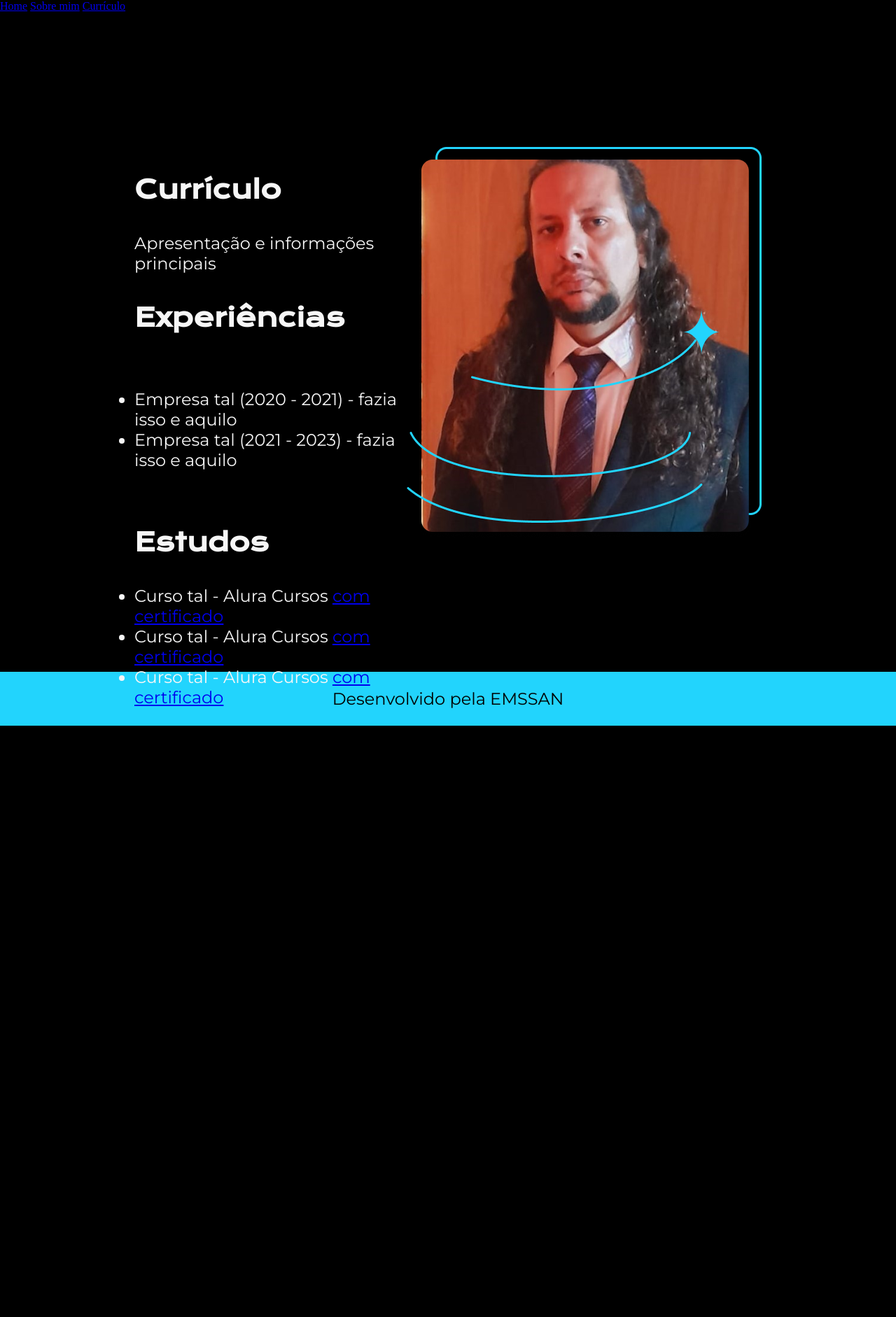
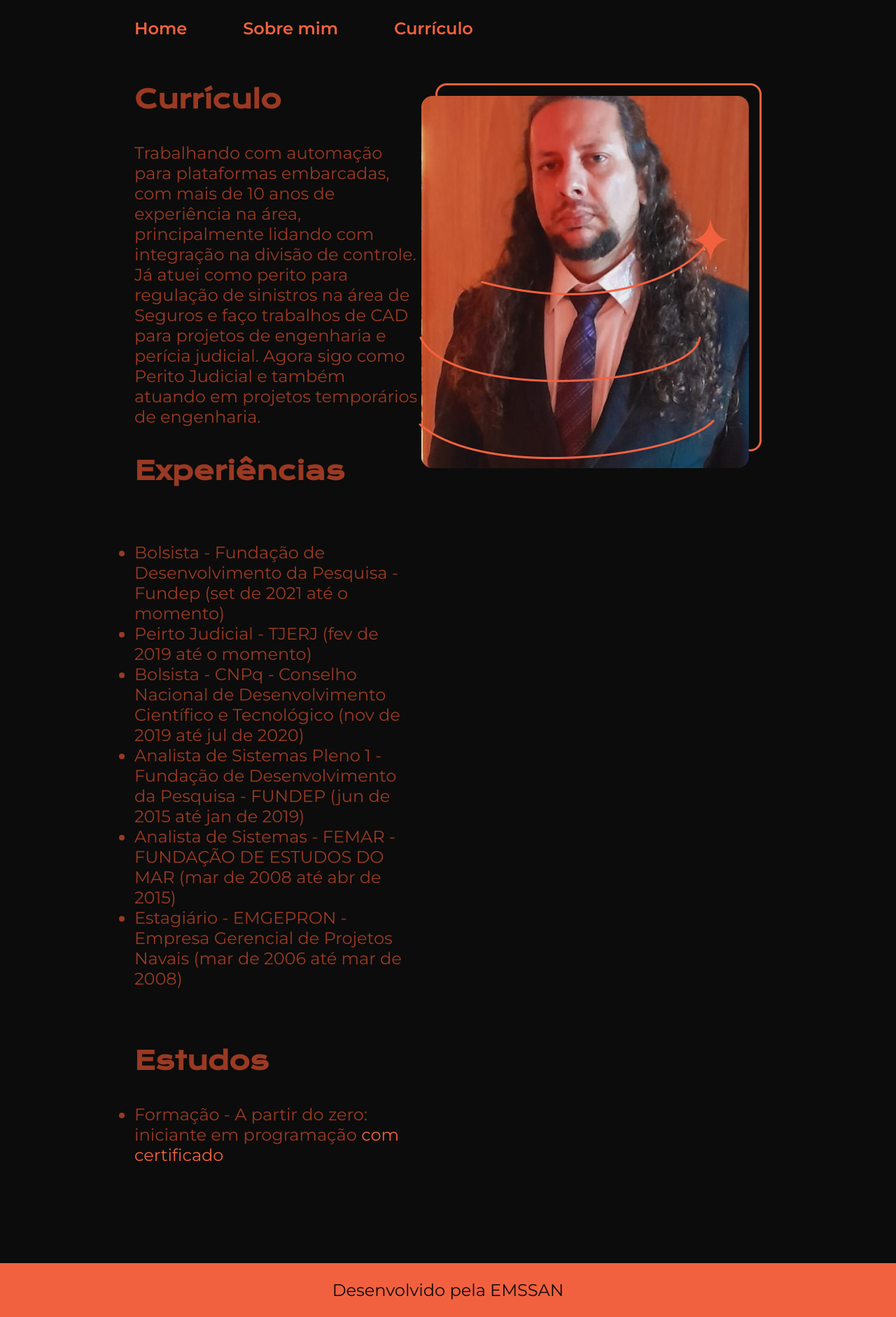
Before and after one commit to MLemme/cursos-alura, a PHP site: page /curriculum.html in a window 1280 px wide. Shown: the whole page at 70% size. Before the commit the page ends 1037 px from the top, so only its background shows below. Run offline with PHP 8.4, Linux system fonts and the light colour scheme.

Commit message:
Conclusão do Projeto do curso HTML e CSS_ cabeçalho, footer e variáveis CSS

```diff
--- a/portifolio/css/style.css
+++ b/portifolio/css/style.css
@@ -1,35 +1,69 @@
 @import url('https://fonts.googleapis.com/css2?family=Krona+One&family=Montserrat:wght@100..900&display=swap');
 /*importa a fonte - google fonts*/
+
+:root{
+    --cor-primaria: #0C0C0C;/*#000000;*/
+    --cor-secundaria: #9B3922;/*#f6f6f6;*/
+    --cor-terciaria: #F2613F; /*#22d4fd;*/
+    --cor-hover: #481E14;/*#272727; */
+
+    --fonte-principal: "Krona One", sans-serif;
+    --fonte-secundaria: "Montserrat", sans-serif;
+}
+
 /*vh viewport height*/
-
 body{
     /* height: 100vh; */
     box-sizing: border-box;
-    background-color: #000000;
-    color: #f6f6f6;
+    background-color: var(--cor-primaria);
+    color: var(--cor-secundaria);
+}
+.cabecalho{
+    padding: 2% 0 0 15%;
+}
+.cabecalho__menu {
+    display: flex;
+    align-items: center;
+    gap: 80px;
+}
+.cabecalho__menu__link {
+    font-size: 24px;
+    font-family: var(--fonte-secundaria);
+    font-weight: 600;
+    color: var(--cor-terciaria);
+    text-decoration: none;
+}
+.cabecalho__menu__link:hover {
+    color: var(--cor-hover);
 }
 .apresentacao{
     display: flex;
     align-items: center;
     justify-content: space-between;
     /* margin: 5% 10%; */
-    padding: 15%;
+    padding: 5% 15% 11%;
 }
 .apresentacao__conteudo{
-    width: 615px;
-    height: 482px;
+    /* width: 615px; */
+    /* height: 482px; */
+    min-height: 100vh;  /* permite ajuste dinamico e evita que o main invada o footer */
+    width: 100vw;       /* permite ajuste dinamico e evita que o main invada o footer */
     display: flex;
     flex-direction: column;
     gap: 40px;
 }
 .apresentacao__conteudo__titulo{
     font-size: 36px;
-    font-family: "Krona One", sans-serif;
+    font-family: var(--fonte-principal)
 }
 .apresentacao__conteudo__texto{
     font-size: 24px;
-    font-family: "Montserrat", sans-serif;
+    font-family: var(--fonte-secundaria);
     font-weight: 400;
+}
+.apresentacao__conteudo__texto a{
+    text-decoration: none;
+    color: var(--cor-terciaria);
 }
 .apresentacao__links{
     display: flex;
@@ -39,44 +73,47 @@ body{
     gap: 32px;
 }
 .apresentacao__links__subtitulo{
-    font-family: "Krona One", sans-serif;
+    font-family: var(--fonte-principal);
     font-size: 24px;
     font-weight: 400;
 }
 .apresentacao__links__link{
     /* background-color:#22d4fd; */
     /* width: 280px; */
-    /* color: #000000; */
+    /* color: var(--cor-primaria); */
     /* border-radius: 16px; */
     width: 370px;
-    color: #f6f6f6;
+    color: var(--cor-secundaria);
     border-radius: 8px;
     text-align: center;
     font-size: 24px;
     padding: 21.5px 0;
     text-decoration: none;
-    font-family: "Montserrat", sans-serif;
+    font-family: var(--fonte-secundaria);
     font-weight: 600;
 
-    border: 2px solid #22d4fd;
+    border: 2px solid var(--cor-terciaria);
     display: flex;
     justify-content: center;
     gap: 16px;
 }
 .apresentacao__links__link:hover{
-    background-color: #272727;
+    background-color: var(--cor-hover);
     cursor: pointer;
 }
 .titulo-destaque{
-    color: #22d4fd;
+    color: var(--cor-secundaria);
     font-weight: 100;
 }
+.foto{
+    align-self: flex-start;
+}
 .rodape{
-    background-color: #22d4fd;
-    color: #000000;
+    background-color: var(--cor-terciaria);
+    color: var(--cor-primaria);
     padding: 24px;
     text-align: center;
-    font-family: "Montserrat", sans-serif;
+    font-family: var(--fonte-secundaria);
     font-size: 24px;
     font-weight: 400;
 }
--- a/portifolio/curriculum.html
+++ b/portifolio/curriculum.html
@@ -20,25 +20,41 @@
         <section class="apresentacao__conteudo">
             <h1 class="apresentacao__conteudo__titulo">Currículo</h1>
             <p class="apresentacao__conteudo__texto">
-                Apresentação e informações principais
+                Trabalhando com automação para plataformas embarcadas, com mais de 10 anos de experiência na área, principalmente lidando com integração na divisão de controle.
+                Já atuei como perito para regulação de sinistros na área de Seguros e faço trabalhos de CAD para projetos de engenharia e perícia judicial.
+                Agora sigo como Perito Judicial e também atuando em projetos temporários de engenharia.
             </p>
             <h2 class="apresentacao__conteudo__titulo">Experiências</h2>
             <p class="apresentacao__conteudo__texto">
             <ul class="apresentacao__conteudo__texto">
-                <li> Empresa tal (2020 - 2021) - fazia isso e aquilo </li>
-                <li> Empresa tal (2021 - 2023) - fazia isso e aquilo </li>
+                <li>Bolsista - Fundação de Desenvolvimento da Pesquisa - Fundep (set de 2021 até o momento)
+                </li>
+                <li>Peirto Judicial - TJERJ (fev de 2019 até o momento)
+                </li>
+                <li>
+                    Bolsista - CNPq - Conselho Nacional de Desenvolvimento Científico e Tecnológico (nov de 2019 até jul de 2020)
+                </li>
+                <li>
+                    Analista de Sistemas Pleno 1 - Fundação de Desenvolvimento da Pesquisa - FUNDEP (jun de 2015 até jan de 2019)
+                </li>
+                <li>
+                    Analista de Sistemas - FEMAR - FUNDAÇÃO DE ESTUDOS DO MAR (mar de 2008 até abr de 2015)
+                </li>
+                <li>
+                    Estagiário - EMGEPRON - Empresa Gerencial de Projetos Navais (mar de 2006 até mar de 2008)
+                </li>
             </ul>
             </p>
             <h2 class="apresentacao__conteudo__titulo">Estudos</h2>
             <div class="apresentacao__conteudo__texto">
             <ul class="apresentacao__conteudo__texto">
-                <li>Curso tal - Alura Cursos <a href="linkdocertificado">com certificado</a> </li>
-                <li>Curso tal - Alura Cursos <a href="linkdocertificado">com certificado</a></li>
-                <li>Curso tal - Alura Cursos <a href="linkdocertificado">com certificado</a></li>
+                <li>Formação - A partir do zero: iniciante em programação <a href="https://cursos.alura.com.br/degree/certificate/5fb51f2b-accc-4290-a08a-5947187334ae?lang=pt_BR">com certificado</a> </li>
+                <!--<li>Curso tal - Alura Cursos <a href="linkdocertificado">com certificado</a></li>-->
+                <!--<li>Curso tal - Alura Cursos <a href="linkdocertificado">com certificado</a></li>-->
             </ul>
             </div>
         </section>
-        <img src="./assets/imagem.png" alt="Foto da Joana Santos programando">
+        <img src="./assets/imagem.png" alt="Foto do Mauricio Lemme" class="foto">
     </main>
     <footer class="rodape">
         <p>Desenvolvido pela EMSSAN</p>
```
Also changed, not shown: portifolio/about.html (+20 -1 lines), portifolio/index.html (+8 -4 lines), portifolio/assets/Imagem-old.png (added), portifolio/assets/Imagem.png, portifolio/assets/github-old.png (added), portifolio/assets/github.png, portifolio/assets/linkedin-old.png (added), portifolio/assets/linkedin.png, portifolio/assets/twitch-old.png (added), portifolio/assets/twitch.png.
